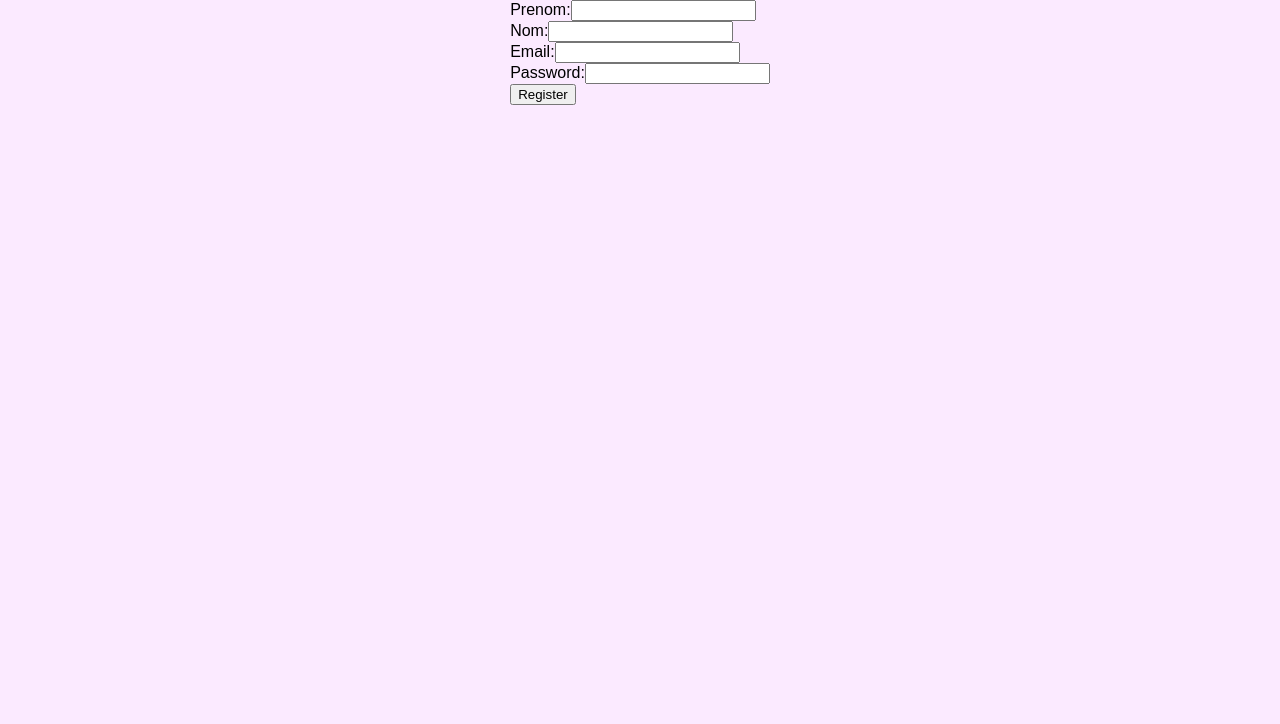
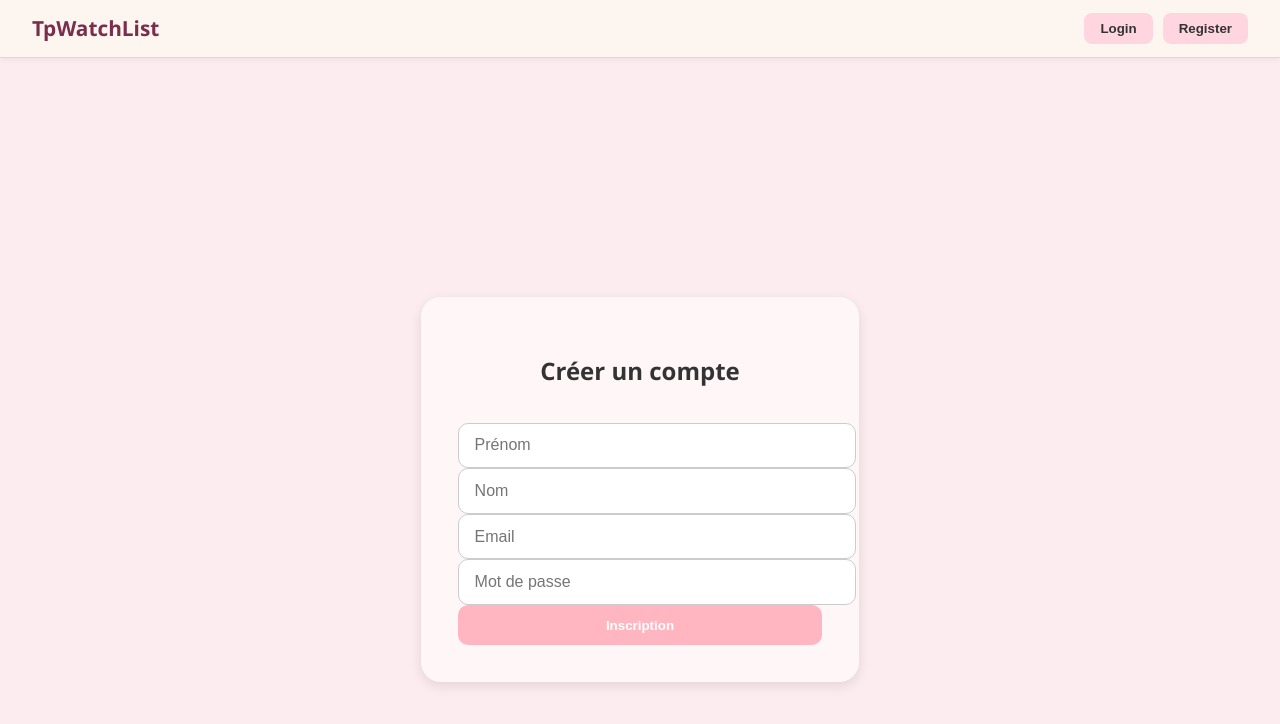
Before and after one commit to Cloxylol/tpWatchList, a React (Create React App) app in the folder front/: page /register in a window 1280 px wide. Shown: the top 724 px of the page. Built offline with nearby package versions, Linux system fonts and the light colour scheme; the HTML template or start-up script is replaced by a standard one.

Commit message:
Refactor styles and components for improved UI

```diff
--- a/front/src/App.css
+++ b/front/src/App.css
@@ -1,52 +1,115 @@
+/* ============ GLOBAL ============ */
 body {
   margin: 0;
   padding: 0;
-  font-family: Arial, sans-serif;
-  background-color: #fbeaff;
+  font-family: 'Segoe UI', sans-serif;
+  background-color: #fdecef; /* fond rose pastel */
+  color: #333;
+}
+
+/* ============ FORM CONTAINER ============ */
+.page-container {
+  min-height: 100vh;
   display: flex;
   justify-content: center;
+  align-items: center;
+  padding: 2rem;
 }
 
-.App {
+.login-card {
+  background-color: #fff6f8;
+  padding: 3%;
+  border-radius: 20px;
+  box-shadow: 0 4px 12px rgba(0, 0, 0, 0.1);
+  width: 80%;
+  max-width: 30%;
+  text-align: center;
+    display: flex;
+  flex-direction: column;
+  gap: 1rem;
+}
+
+.card {
+  background-color: #fff6f8;
+  padding: 2.5rem;
+  border-radius: 20px;
+  box-shadow: 0 4px 12px rgba(0, 0, 0, 0.1);
+  width: 90%;
+  max-width: 40%;
   text-align: center;
 }
 
-.App-logo {
-  height: 40vmin;
-  pointer-events: none;
+
+.card h2, .card h1 {
+  margin-bottom: 1.5rem;
+  color: #333;
 }
 
-@media (prefers-reduced-motion: no-preference) {
-  .App-logo {
-    animation: App-logo-spin infinite 20s linear;
-  }
+
+
+input, select, textarea {
+  padding: 0.8rem 1rem;
+  border-radius: 10px;
+  border: 1px solid #ccc;
+  font-size: 1rem;
+  width: 100%;
 }
 
-.App-header {
-  background-color: #282c34;
-  min-height: 100vh;
-  display: flex;
-  flex-direction: column;
-  align-items: center;
-  justify-content: center;
-  font-size: calc(10px + 2vmin);
+button {
+  background-color: #ffb6c1;
   color: white;
+  font-weight: bold;
+  border: none;
+  border-radius: 10px;
+  padding: 0.8rem;
+  cursor: pointer;
+  transition: background-color 0.3s ease;
+  width: 100%;
 }
 
-.App-link {
-  color: #61dafb;
+button:hover {
+  background-color: #ff91a4;
 }
 
-@keyframes App-logo-spin {
-  from {
-    transform: rotate(0deg);
-  }
-  to {
-    transform: rotate(360deg);
-  }
+/* ============ NAVBAR ============ */
+.navbar {
+  background-color: #fdf6f0;
+  display: flex;
+  justify-content: space-between;
+  align-items: center;
+  box-shadow: 0 2px 5px rgba(0, 0, 0, 0.05);
+  border-bottom: 1px solid #f0cdda;
+  padding: 0.8rem 2rem;
 }
 
-.annonces-container {
+.navbar-logo {
+  font-size: 1.3rem;
+  font-weight: bold;
+  color: #7a2e4d;
+}
+
+.navbar-buttons {
+  display: flex;
+  gap: 10px;
+}
+
+.navbar-buttons button {
+  background-color: #ffd6e0;
+  color: #333;
+  border: none;
+  border-radius: 8px;
+  padding: 8px 16px;
+  font-weight: bold;
+  cursor: pointer;
+  transition: background-color 0.3s ease;
+}
+
+.navbar-buttons button:hover {
+  background-color: #ffc3cf;
+}
+
+/* ============ ANIME CARDS ============ */
+.anime-container {
   display: flex;
   flex-wrap: wrap;
   gap: 20px;
@@ -54,20 +117,26 @@ body {
   justify-content: center;
 }
 
-.annonce-card {
+.anime-card {
   background-color: white;
   border: 1px solid #ccc;
   border-radius: 10px;
   width: 250px;
   padding: 15px;
   box-shadow: 0 4px 8px rgba(0,0,0,0.1);
+  transition: transform 0.2s ease;
 }
 
-.annonce-card h3 {
+.anime-card:hover {
+  transform: translateY(-5px);
+}
+
+.anime-card h3 {
   margin-top: 0;
-  color: #7e11bd;}
+  color: #7e11bd;
+}
 
-.annonce-card button {
+.anime-card button {
   margin-right: 5px;
   margin-top: 10px;
 }
--- a/front/src/Components/Login/Login.jsx
+++ b/front/src/Components/Login/Login.jsx
@@ -24,9 +24,11 @@ const Login = () => {
       });
   };
 
-  return (
-    <div>
-      <h1>Login</h1>
+return (
+  <div className="page-container">
+    <div className="login-card">
+      <h2>Connexion</h2>
+
       <input
         type="text"
         placeholder="Email"
@@ -35,14 +37,16 @@ const Login = () => {
       />
       <input
         type="password"
-        placeholder="Password"
+        placeholder="Mot de passe"
         value={password}
         onChange={(e) => setPassword(e.target.value)}
       />
-      <button onClick={handleLogin}>Login</button>
-      <button onClick={() => navigate("/register")}>Créer un compte</button>
+      <button onClick={handleLogin}>Connexion</button>
     </div>
-  );
+  </div>
+);
+
+
 };
 
 export default Login;
--- a/front/src/Components/Navbar/Navbar.jsx
+++ b/front/src/Components/Navbar/Navbar.jsx
@@ -1,28 +1,53 @@
-import { Link, useNavigate } from "react-router-dom";
+import React from "react";
+import { useNavigate } from "react-router-dom";
 import { jwtDecode } from "jwt-decode";
+import "../../App.css";
 
-const Navbar = () => {
+
+export default function Navbar() {
+    const navigate = useNavigate();
     const token = localStorage.getItem("token");
-    const navigate = useNavigate();
 
-    if (!token) return null;
+    const isValidToken = token && token !== "undefined" && token !== "null";
+    let prenom = "";
 
-const user = jwtDecode(token);
+    try {
+        if (isValidToken) {
+            const decoded = jwtDecode(token);
+            prenom = decoded.prenom || decoded.name || "";
+        }
+    } catch (err) {
+        console.warn("Token invalide, suppression...");
+        localStorage.removeItem("token");
+    }
 
     const handleLogout = () => {
         localStorage.removeItem("token");
-        navigate("/");
+        navigate("/login");
     };
 
     return (
-        <nav>
-            <div>
-                <Link to="/home"> Accueil</Link>
-                <button onClick={handleLogout}>Logout</button>
-                <p>Bonjour {user.prenom} {user.nom} !</p>
+        <nav className="navbar">
+
+            <div className="navbar-left">
+                <span className="navbar-logo">TpWatchList</span>
+            </div>
+
+            <div className="navbar-buttons">
+
+                {isValidToken ? (
+                    <>
+                        <button onClick={() => navigate("/home")}>Accueil</button>
+                        <button onClick={handleLogout}>Logout</button>
+                        <span className="navbar-welcome">Bonjour {prenom} !</span>
+                    </>
+                ) : (
+                    <>
+                        <button onClick={() => navigate("/")}>Login</button>
+                        <button onClick={() => navigate("/register")}>Register</button>
+                    </>
+                )}
             </div>
         </nav>
     );
-};
-
-export default Navbar;
+}
--- a/front/src/Components/Register/Register.jsx
+++ b/front/src/Components/Register/Register.jsx
@@ -1,5 +1,5 @@
-import axios, { AxiosHeaders } from "axios";
-import React, { useEffect, useState } from "react";
+import axios from "axios";
+import React, { useState } from "react";
 import { useNavigate } from "react-router-dom";
 
 const Register = () => {
@@ -9,75 +9,60 @@ const Register = () => {
   const [nom, setNom] = useState("");
   const navigate = useNavigate();
 
-  useEffect(() => {
-    console.log(prenom);
-  }, [prenom, nom, email]);
-
   const handleRegister = async (e) => {
     e.preventDefault();
     if (!email || !password || !prenom || !nom) {
-      alert("Please fill in all fields");
+      alert("Merci de remplir tous les champs");
       return;
     }
     try {
-      const response = await axios.post(
-        "http://localhost:8080/users/register",
-        {
+      const response = await axios.post("http://localhost:8080/users/register", {
         email,
         password,
         prenom,
         nom,
-        }
-      );
-      alert("Registration successful");
+      });
+      alert("Inscription réussie !");
       console.log(response.data);
-      navigate("/");
+      navigate("/login");
     } catch (error) {
-      console.error("Error during registration:", error);
+      console.error("Erreur pendant l'inscription :", error);
+      alert("Une erreur est survenue. Vérifie les champs ou réessaie plus tard.");
     }
   };
 
   return (
-    <div>
+    <div className="page-container">
+      <div className="login-card">
+        <h2>Créer un compte</h2>
         <form onSubmit={handleRegister}>
-        <div>
-          <label htmlFor="prenom">Prenom:</label>
           <input
             type="text"
-            id="prenom"
+            placeholder="Prénom"
             value={prenom}
             onChange={(e) => setPrenom(e.target.value)}
           />
-        </div>
-        <div>
-          <label htmlFor="nom">Nom:</label>
           <input
             type="text"
-            id="nom"
+            placeholder="Nom"
             value={nom}
             onChange={(e) => setNom(e.target.value)}
           />
-        </div>
-        <div>
-          <label htmlFor="email">Email:</label>
           <input
             type="email"
-            id="email"
+            placeholder="Email"
             value={email}
             onChange={(e) => setEmail(e.target.value)}
           />
-        </div>
-        <div>
-          <label htmlFor="password">Password:</label>
           <input
             type="password"
-            id="password"
+            placeholder="Mot de passe"
             value={password}
             onChange={(e) => setPassword(e.target.value)}
           />
+          <button type="submit">Inscription</button>
+        </form>
       </div>
-        <button type="submit">Register</button>
-      </form>
     </div>
   );
 };
--- a/front/src/index.css
+++ /dev/null
@@ -1,14 +0,0 @@
-body {
-    margin: 0;
-    font-family: -apple-system, BlinkMacSystemFont, 'Segoe UI', 'Roboto', 'Oxygen',
-        'Ubuntu', 'Cantarell', 'Fira Sans', 'Droid Sans', 'Helvetica Neue',
-        sans-serif;
-    -webkit-font-smoothing: antialiased;
-    -moz-osx-font-smoothing: grayscale;
-    background-color: #fff0fe;
-}
-
-code {
-    font-family: source-code-pro, Menlo, Monaco, Consolas, 'Courier New',
-        monospace;
-}
--- a/front/src/index.js
+++ b/front/src/index.js
@@ -1,6 +1,5 @@
 import React from 'react';
 import ReactDOM from 'react-dom/client';
-import './index.css';
 import App from './App';
 import reportWebVitals from './reportWebVitals';
 
```
Lines whose indentation alone changed are shown as unchanged.
